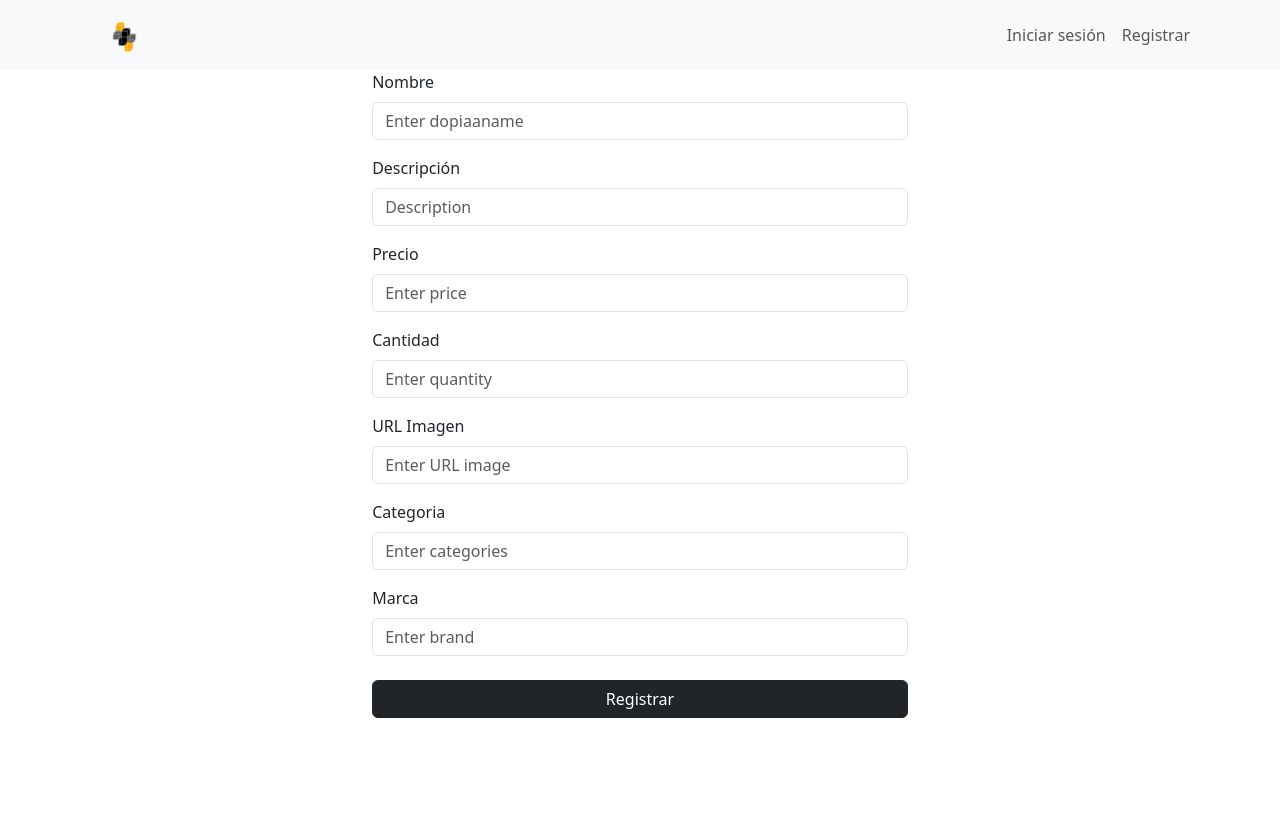
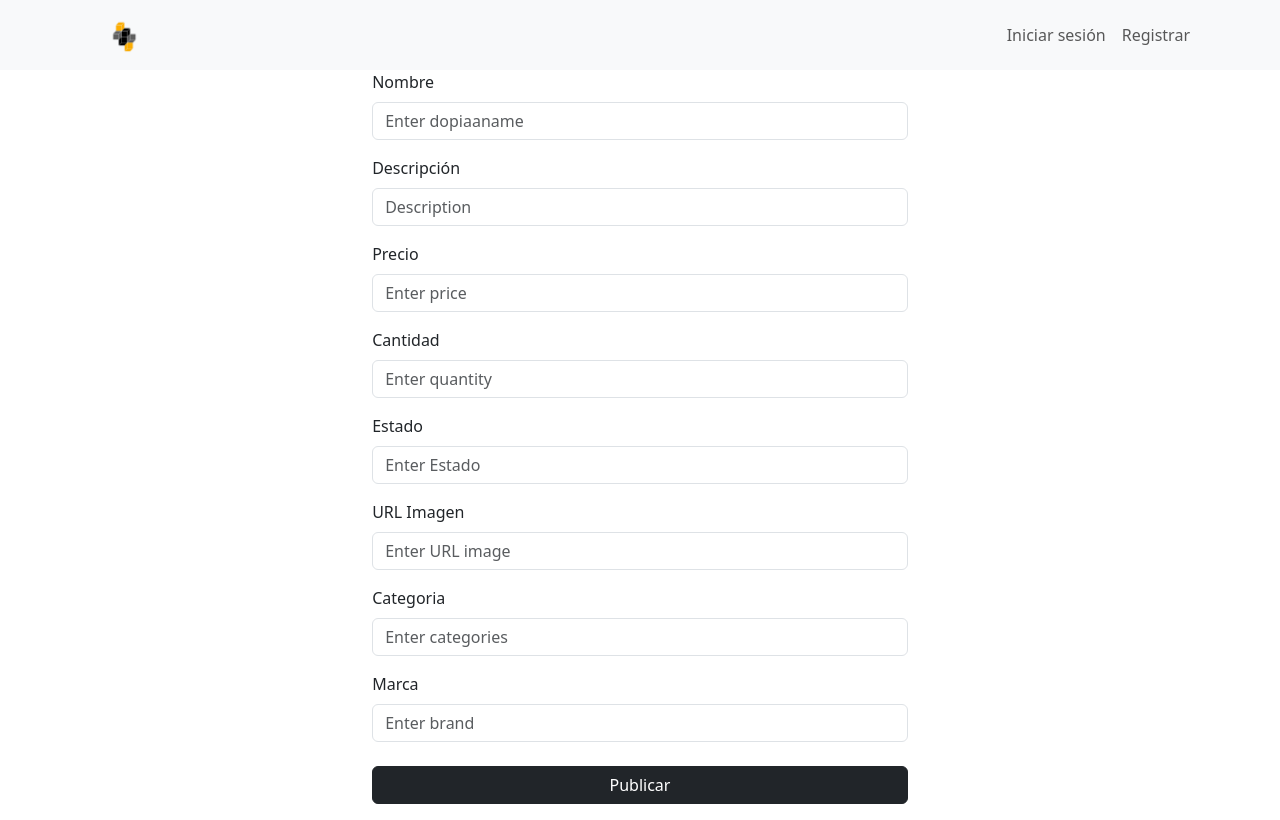
Before and after one commit to josealexanderdrt/marketplace-frontend, a React (Vite) app: page /addproduct in a window 1280 px wide. Built offline with nearby package versions, Linux system fonts and the light colour scheme; no server answers.

Commit message:
add state list

```diff
--- a/src/components/AddNewProduct.jsx
+++ b/src/components/AddNewProduct.jsx
@@ -24,6 +24,7 @@ const AddNewProduct = () => {
   const [description, setDescription] = useState("");
   const [price, setPrice] = useState("");
   const [quantity, setQuantity] = useState("");
+  const [state, setState] = useState("");
   const [url_image, setUrl_image] = useState("");
   const [id_user, setId_user] = useState("");
   const [id_categories, setId_categories] = useState("");
@@ -35,7 +36,7 @@ const AddNewProduct = () => {
   const handleSubmit = (e) => {
     e.preventDefault();
 
-    if (!name || !description || !price || !quantity || !url_image  || !id_categories || !id_brand) {
+    if (!name || !description || !price || !quantity || !state || !url_image  || !id_categories || !id_brand) {
       toast.error("Todos los campos son obligatorios", {
         position: "top-center",
         autoClose: 3000,
@@ -57,6 +58,7 @@ const AddNewProduct = () => {
       description: description,
       price: price,
       quantity: quantity,
+      state: state,
       url_image: url_image,
       id_user: userId,
       id_categories: id_categories,
@@ -155,6 +157,15 @@ const AddNewProduct = () => {
             value={quantity}
           />
         </Form.Group>
+        <Form.Group className="mb-3" controlId="formBasicState">
+          <Form.Label>Estado</Form.Label>
+          <Form.Control
+            type="text"
+            placeholder="Enter Estado"
+            onChange={(e) => setState(e.target.value)}
+            value={state}
+          />
+        </Form.Group>
 
         <Form.Group className="mb-3" controlId="formBasicAddress">
           <Form.Label>URL Imagen</Form.Label>
@@ -192,7 +203,7 @@ const AddNewProduct = () => {
           variant="dark mt-2"
           type="submit"
         >
-          Registrar
+          Publicar
         </Button>
       </Form>
       <ToastContainer />
```
